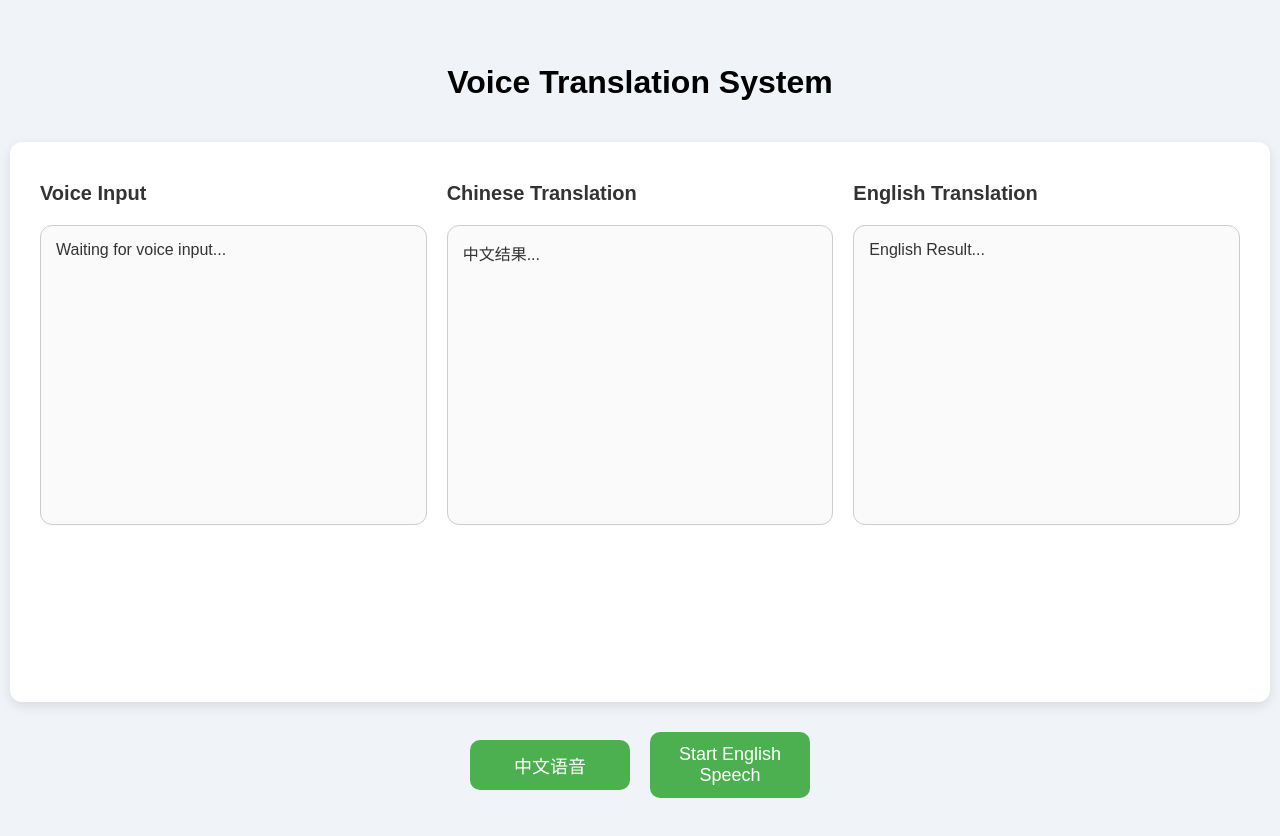
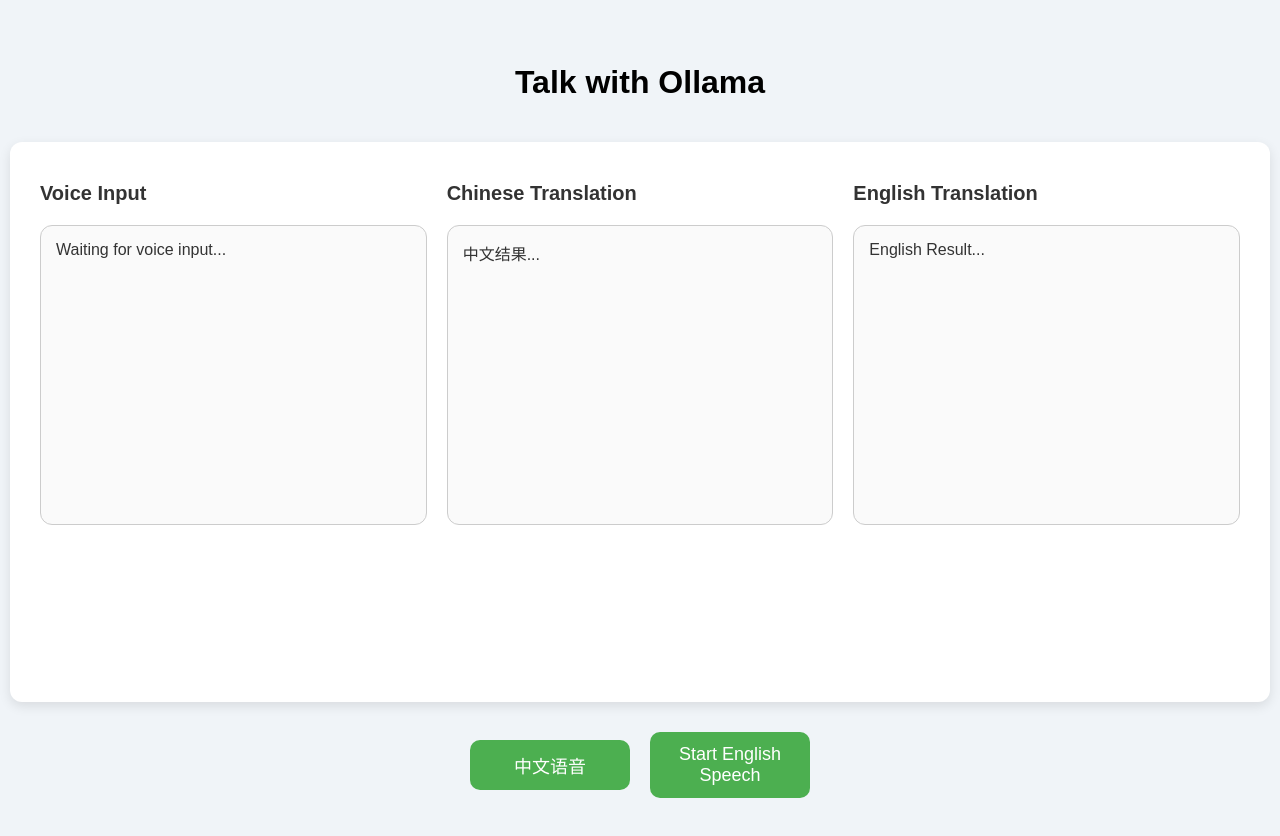
Before and after one commit to JoeyWeee/speak2ollama, a website: page index.html in a window 1280 px wide. Drawn offline with Linux system fonts and the light colour scheme.

Commit message:
change the title

```diff
--- a/index.html
+++ b/index.html
@@ -3,7 +3,7 @@
 <head>
   <meta charset="UTF-8">
   <meta name="viewport" content="width=device-width, initial-scale=1.0">
-  <title>Voice Translation</title>
+  <title>Talk with Ollama</title>
   <style>
     /* Basic styles */
     body {
@@ -128,7 +128,7 @@
 </head>
 <body>
 
-  <h1>Voice Translation System</h1>
+  <h1>Talk with Ollama</h1>
 
   <div class="container">
     <!-- Left column: Voice Input -->
```
